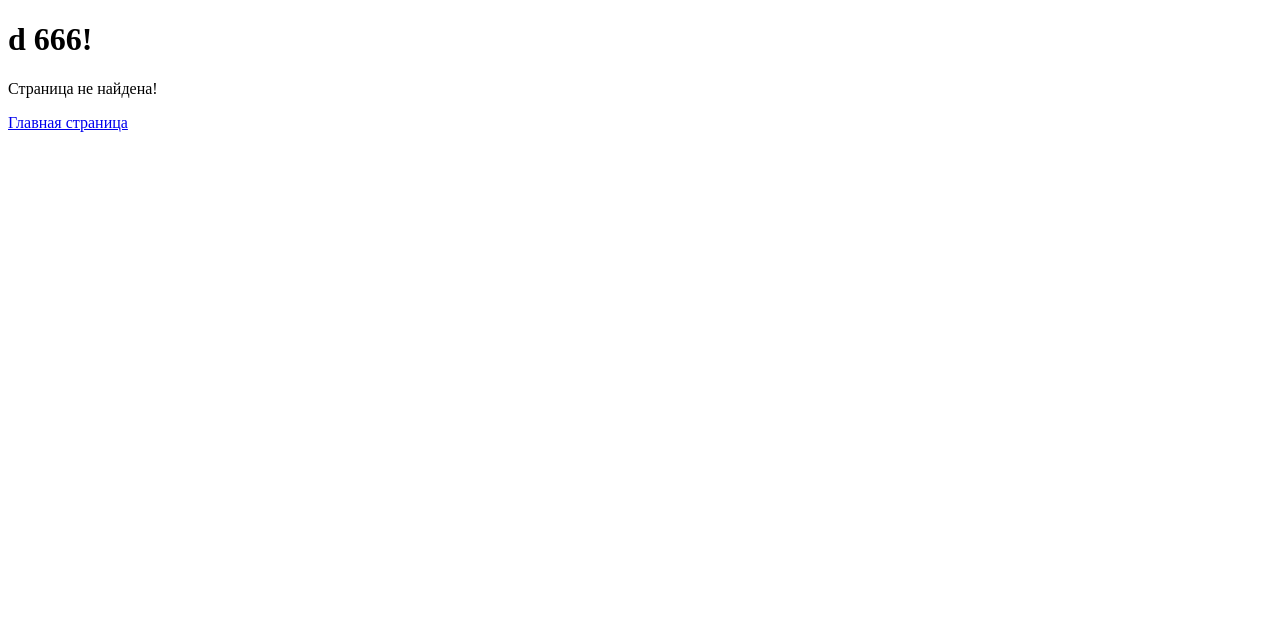
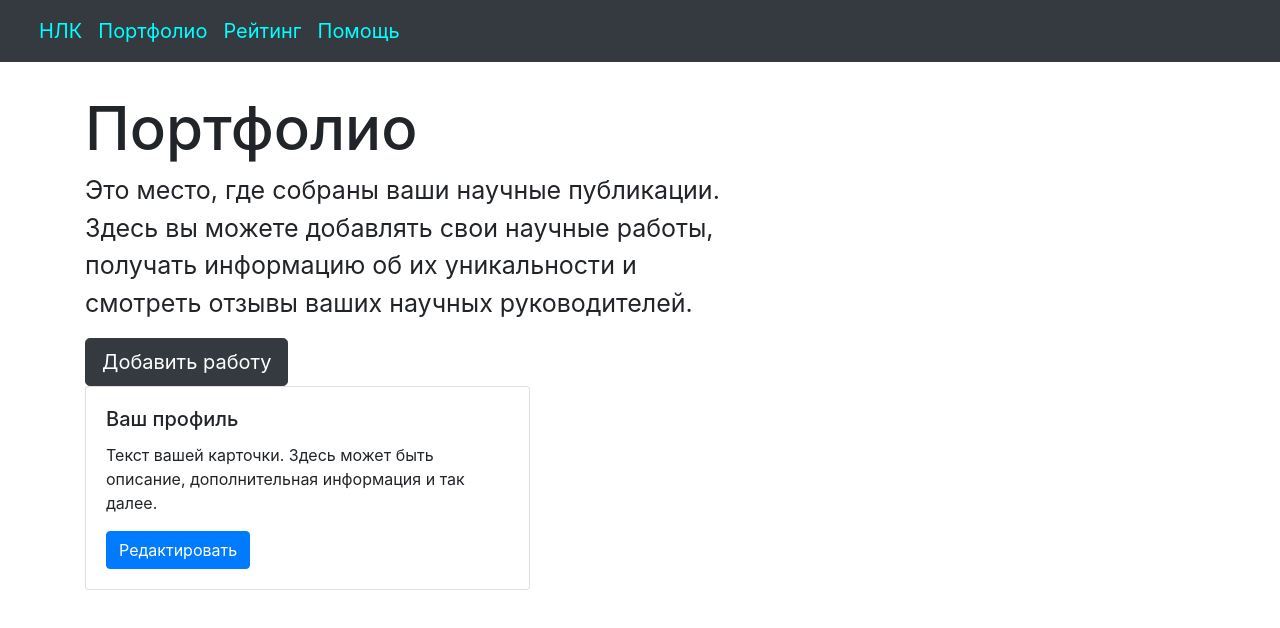
Before and after one commit to ksenmlv/portfolio, a plain HTML site: page index.html in a window 1280 px wide. Drawn offline with nearby package versions, Linux system fonts and the light colour scheme.

Commit message:
first commit

```diff
--- a/index.html
+++ b/index.html
@@ -1,15 +1,69 @@
 <!DOCTYPE html>
-<html>
-  <head>
-    <title>Страница</title>
-  </head>
-  <body>
-    <h1>d 666!</h1>
-    <p>Страница не найдена!</p>
-    <a
-      id="main-page-link"
-      href="/"
-      class="common-link"
-    >Главная страница</a>
-  </body>
+<html lang="en">
+<head>
+  <meta charset="UTF-8">
+  <meta name="viewport" content="width=device-width, initial-scale=1.0">
+  <title>Portfolio</title>
+  <link rel="stylesheet" href="style.css">
+  <script src="https://code.jquery.com/jquery-3.3.1.slim.min.js" integrity="sha384-q8i/X+965DzO0rT7abK41JStQIAqVgRVzpbzo5smXKp4YfRvH+8abtTE1Pi6jizo" crossorigin="anonymous"></script>
+  <script src="https://cdn.jsdelivr.net/npm/popper.js@1.14.3/dist/umd/popper.min.js" integrity="sha384-ZMP7rVo3mIykV+2+9J3UJ46jBk0WLaUAdn689aCwoqbBJiSnjAK/l8WvCWPIPm49" crossorigin="anonymous"></script>
+  <link rel="stylesheet" href="https://cdn.jsdelivr.net/npm/bootstrap@4.1.3/dist/css/bootstrap.min.css" integrity="sha384-MCw98/SFnGE8fJT3GXwEOngsV7Zt27NXFoaoApmYm81iuXoPkFOJwJ8ERdknLPMO" crossorigin="anonymous">
+  <script src="https://cdn.jsdelivr.net/npm/bootstrap@4.1.3/dist/js/bootstrap.min.js" integrity="sha384-ChfqqxuZUCnJSK3+MXmPNIyE6ZbWh2IMqE241rYiqJxyMiZ6OW/JmZQ5stwEULTy" crossorigin="anonymous"></script>
+</head>
+
+<body>
+  <!-- шапка -->
+  <nav class="navbar navbar-expand-lg bg-dark">
+    <div class="container-fluid">
+
+      <button class="navbar-toggler" type="button" data-bs-toggle="collapse" data-bs-target="#navbarNav" aria-controls="navbarNav" aria-expanded="false" aria-label="Toggle navigation">
+        <span class="navbar-toggler-icon"></span>
+      </button>
+
+      <div class="collapse navbar-collapse" id="navbarNav">
+        <ul class="navbar-nav mr-auto">
+          <li class="nav-item">
+            <a class="nav-link" href="#">НЛК</a>
+          </li>
+          <li class="nav-item">
+            <a class="nav-link" href="#">Портфолио</a>
+          </li>
+          <li class="nav-item">
+            <a class="nav-link" href="#">Рейтинг</a>
+          </li>
+          <li class="nav-item">
+            <a class="nav-link" href="#">Помощь</a>
+          </li>
+        </ul>
+      </div>
+  </nav>
+
+  <!-- первый блок -->
+  <div class="container">
+    <div class="row">
+      <div class="col-lg-7 col-md-11 col-12">
+            <h1 class="container-title">Портфолио</h1>
+            <p class="container-p1">Это место, где собраны ваши научные публикации. Здесь вы можете добавлять свои научные работы, получать информацию об их уникальности и смотреть отзывы ваших научных руководителей.</p>
+            <button class="btn btn-dark btn-lg">Добавить работу</button>
+      </div>
+    </div>
+  </div>
+
+  <div class="container">
+    <div class="row">
+        <div class="col-lg-5 col-md-7 col-xs-12">
+            <div class="card">
+                <div class="card-body">
+                    <h5 class="card-title">Ваш профиль</h5>
+                    <p class="card-text">Текст вашей карточки. Здесь может быть описание, дополнительная информация и так далее.</p>
+                    <a href="#" class="btn btn-primary">Редактировать</a>
+                </div>
+            </div>
+        </div>
+    </div>
+  </div>
+
+
+
+</body>
 </html>
--- a/style.css
+++ b/style.css
@@ -1,11 +1,16 @@
-a{
-    color: yellow;
-   }
+.navbar{
+    font-size: 20px;
+}
 
-p{
-    color:blueviolet;
-   }
+.navbar-nav .nav-link{
+    color:aqua;
+}
 
-h1{
-    color:beige;
+.container-title{
+    font-size: 60px;
+    margin-top: 30px;
 }
+
+.container-p1{
+    font-size: 25px;
+}
```
